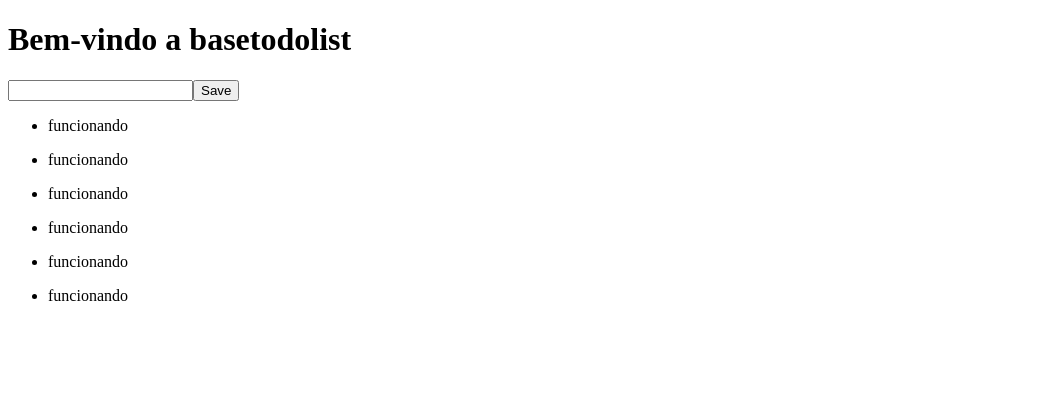
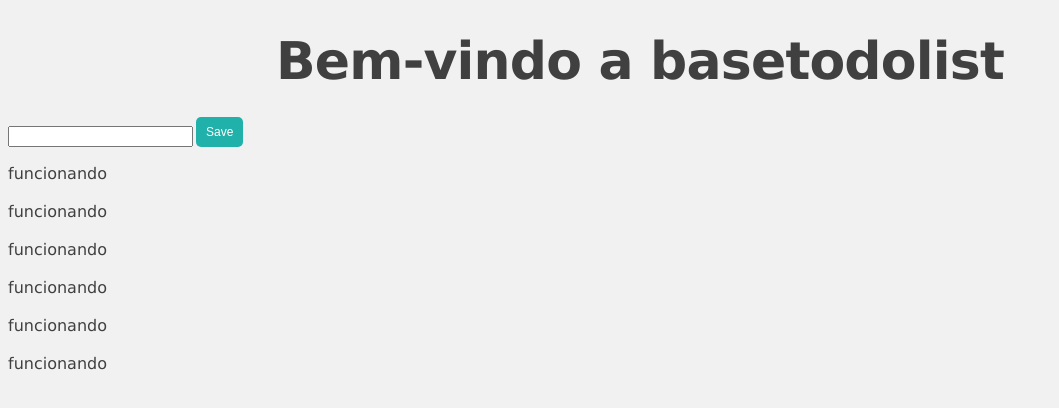
Before and after one commit to Jotadev7/basetodolist, an Angular app: page / in a window 1280 px wide. Shown: the top 408 px of the page, without its empty margins (0-1059 px from the left). Built offline with nearby package versions, Linux system fonts and the light colour scheme.

Commit message:
Estilização

```diff
--- a/src/app/app.component.html
+++ b/src/app/app.component.html
@@ -1,2 +1,2 @@
-<h1>Bem-vindo a {{title}}</h1>
+<h1 class="app-title">Bem-vindo a {{title}}</h1>
 <app-list-manager></app-list-manager>
--- a/src/app/input-button-unit/input-button-unit.component.html
+++ b/src/app/input-button-unit/input-button-unit.component.html
@@ -2,6 +2,6 @@
          [value]="title"
          (keyup.enter)="submitValue($event.target.value)">
 
-  <button (click)="submitValue(inputElementRef.value)">
+  <button class="btn" (click)="submitValue(inputElementRef.value)">
     Save
   </button>
--- a/src/styles.css
+++ b/src/styles.css
@@ -1 +1,53 @@
-/* You can add global styles to this file, and also import other style files */
+html, body, div, span,
+h1, p, ul, li {
+  padding: 0;
+  border: 0;
+  font: inherit;
+  vertical-align: baseline;
+}
+
+body {
+  background: #f1f1f1;
+  font-size: 16px;
+  line-height: 22px;
+  color: #404040;
+  font-family: 'Lucida Grande', Verdana, sans-serif;
+}
+
+ol, ul {
+  list-style: none;
+}
+
+.btn {
+  background: lightseagreen;
+  color: #fff;
+  padding: 3px 10px;
+  margin: 0 0 0 3px;
+  border: none;
+  border-radius: 5px;
+  font-size: 12px;
+  line-height: 24px;
+  cursor: pointer;
+  vertical-align: bottom;
+}
+
+.btn:hover {
+  background: lightslategrey;
+}
+
+.btn-red {
+  background: red;
+}
+
+.btn-red:hover {
+  background: darkred;
+}
+
+.app-title {
+  font-size: 52px;
+  line-height: 52px;
+  margin-bottom: 30px;
+  font-weight: bold;
+  text-align: center;
+  letter-spacing: -0.8px;
+}
```
